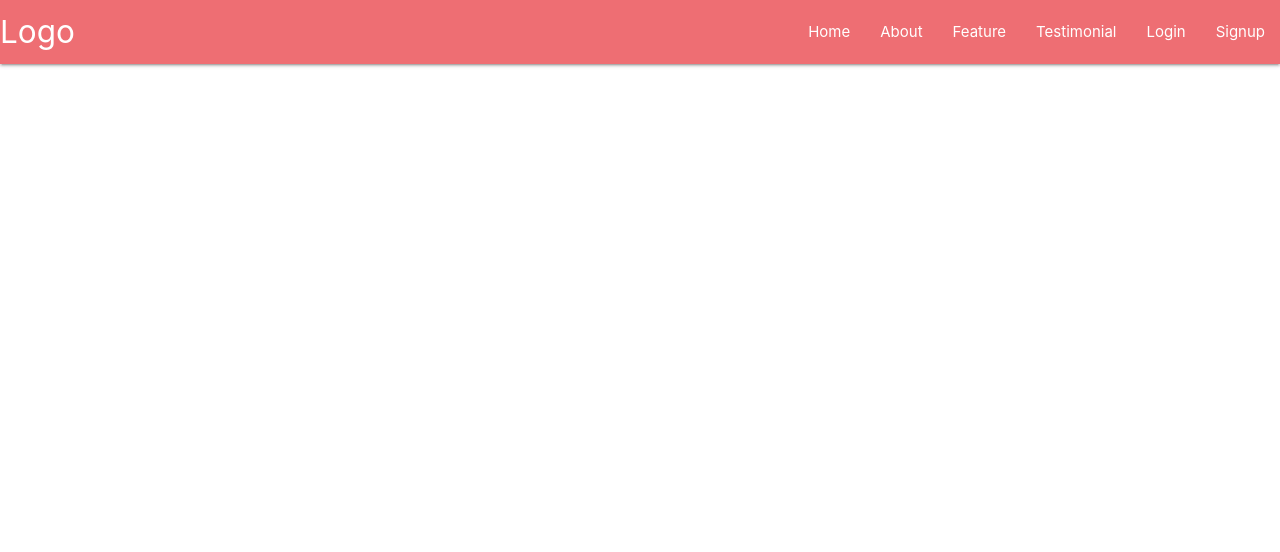
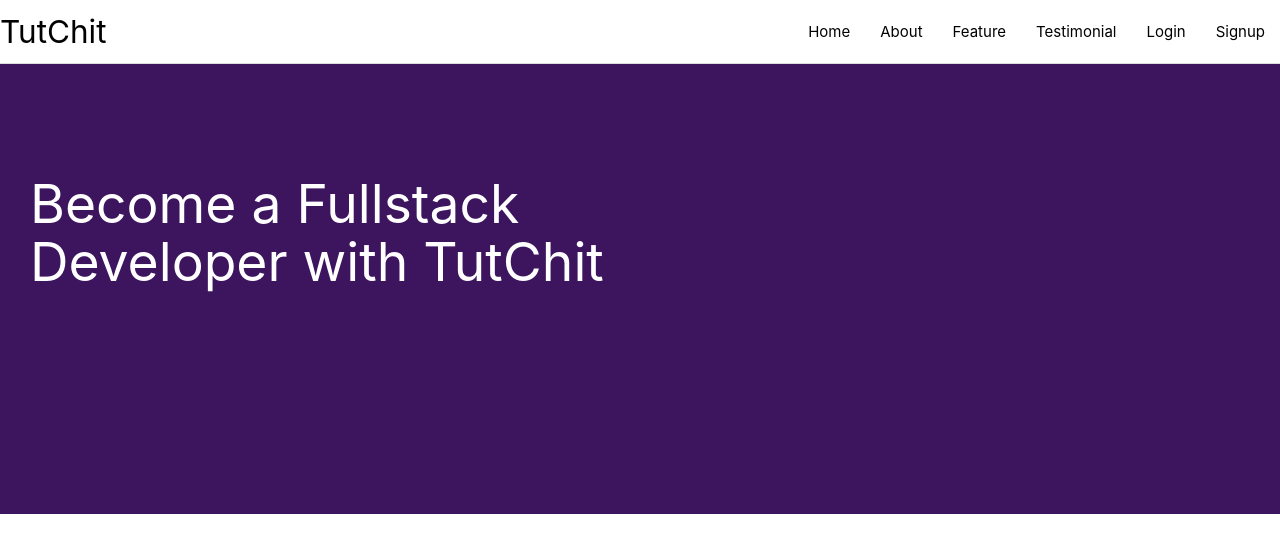
Before and after one commit to fatima-ola/tutchit, a React (Create React App) app: page / in a window 1280 px wide. Shown: the top 552 px of the page. Built offline with nearby package versions, Linux system fonts and the light colour scheme.

Commit message:
herosection component added

```diff
--- a/src/App.css
+++ b/src/App.css
@@ -0,0 +1,18 @@
+* {
+  margin: 0;
+  padding: 0;
+}
+
+.nav-wrapper {
+  border-bottom: 1px solid #80808045;
+}
+
+.banner {
+  background-color: #3d155f;
+  height: 450px;
+}
+
+.banner-left {
+  width: 50%;
+  padding: 5em 2em;
+}
--- /dev/null
+++ b/src/components/HeroSection/HeroSection.js
@@ -0,0 +1,13 @@
+import React from 'react'
+
+const HeroSection =()=> {
+    return (
+        <div className="banner">
+           <div className="banner-left">
+               <h2 className="white-text">Become a Fullstack Developer with TutChit</h2>
+            </div>
+        </div>
+    )
+}
+
+export default  HeroSection
--- a/src/components/Landing/Landing.js
+++ b/src/components/Landing/Landing.js
@@ -1,10 +1,13 @@
 import React from 'react'
 import Navigation from '../Navbar/Navigation.js';
+import HeroSection from '../HeroSection/HeroSection'
+
 
 const Landing =()=> {
     return (
         <div>
             <Navigation/>
+            <HeroSection/>
         </div>
     )
 }
--- a/src/components/Navbar/Navigation.js
+++ b/src/components/Navbar/Navigation.js
@@ -9,7 +9,7 @@
 
             <Navbar
             alignLinks="right"
-            brand={<a className="brand-logo" href="/">Logo</a>}
+            brand={<a className="brand-logo black-text" href="/">TutChit</a>}
             id="mobile-nav"
             menuIcon={<Icon>menu</Icon>}
             options={{
@@ -23,23 +23,24 @@
               outDuration: 200,
               preventScrolling: true
             }}
+            className="white z-depth-0"
             >
-            <NavLink to="/">
+            <NavLink to="/" className="black-text">
                 Home
             </NavLink>
-            <a href="#about">
+            <a href="#about" className="black-text">
                 About
             </a>
-            <a href="#feature">
+            <a href="#feature" className="black-text">
                 Feature
             </a>
-            <a href="testimonial">
+            <a href="testimonial" className="black-text">
                 Testimonial
             </a>
-            <NavLink to="/login">
+            <NavLink to="/login" className="black-text">
                 Login
             </NavLink>
-            <NavLink to="/signup">
+            <NavLink to="/signup" className="black-text">
                 Signup
             </NavLink>
             </Navbar>
```
